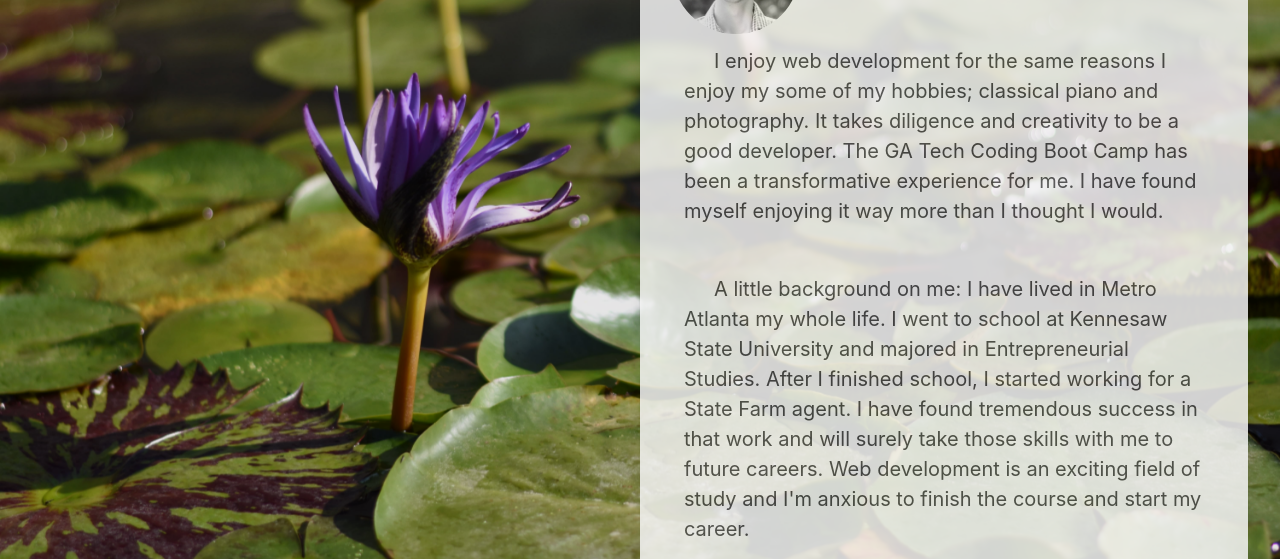
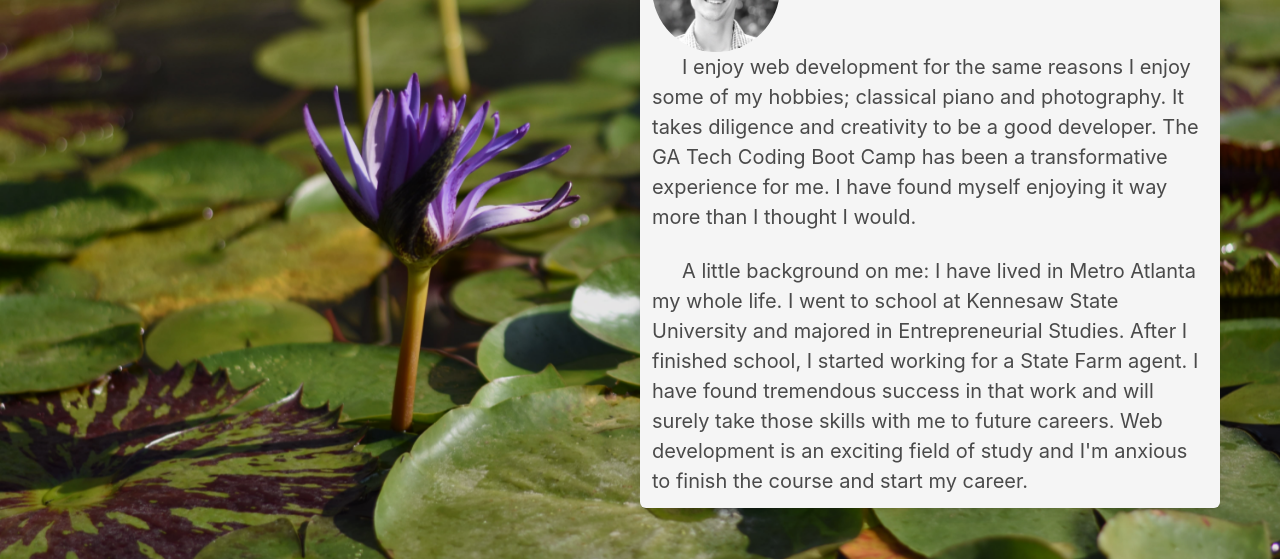
Before and after one commit to JacobHoss/portfolio, a plain HTML site: page index.html in a window 1280 px wide. Shown: the part 206-765 px from the top of the page. Drawn offline with nearby package versions, Linux system fonts and the light colour scheme.

Commit message:
made final styling adjustments. Correct typo in about me. Changed opacity back to 1.0 for main divs

```diff
--- a/index.html
+++ b/index.html
@@ -12,12 +12,6 @@
 	<link href="https://stackpath.bootstrapcdn.com/font-awesome/4.7.0/css/font-awesome.min.css" rel="stylesheet"
 		integrity="sha384-wvfXpqpZZVQGK6TAh5PVlGOfQNHSoD2xbE+QkPxCAFlNEevoEH3Sl0sibVcOQVnN" crossorigin="anonymous">
 </head>
-<!-- <style>
-    html {
-    background: url('assets/DSC_0094.jpg') no-repeat center fixed;
-    background-size: cover;
-}
-</style> -->
 
 <body>
 	<!-- START NAV -->
@@ -33,7 +27,7 @@
 					<span></span>
 				</span>
 			</div>
-			<div id="navbarMenu" class="navbar-menu is-size-5">
+			<div id="navbarMenu" class="navbar-menu is-size-5 has-text-right">
 				<div class="navbar-end">
 					<a class="navbar-item" href="index.html"><strong>About Me</strong></a>
 					<a class="navbar-item" href="./assets/resume.pdf" target="_blank">Resume</a>
@@ -56,13 +50,14 @@
 		</div>
 	</nav>
 	<!-- END NAV -->
+	<!-- Lily Pad Background Div -->
 	<div class="page-bg"></div>
-	<article class="faded hero is-fullheight">
+	<article class="hero is-fullheight">
 		<div class="hero-body">
 			<div class="container has-text-centered">
-				<div class="columns is-8 is-variable ">
+				<div class="columns is-8">
 					<div class="column has-text-left">
-
+						<!-- Links to Github and LinkedIn -->
 						<div class="social-media">
 							<a href="https://github.com/JacobHoss" target="_blank" class="button is-light is-large"><i
 									class="fa fa-github" aria-hidden="true"></i></a>
@@ -70,17 +65,17 @@
 								class="button is-light is-large"><i class="fa fa-linkedin" aria-hidden="true"></i></a>
 						</div>
 					</div>
-					<div class="column has-text-left box has-background-light">
+					<div class="column has-text-left box has-background-light mx-2">
 						<article>
 							<figure class="image is-128x128">
 								<img src="assets/portrait.jpg" class="is-rounded">
 							</figure>
-								<p class="indent is-size-5 has-text-grey-dark px-3 py-3">
-									I enjoy web development for the same reasons I enjoy my some of my hobbies;
+								<p class="indent is-size-5 has-text-grey-dark">
+									I enjoy web development for the same reasons I enjoy some of my hobbies;
 									classical piano and photography. It takes diligence and creativity to be a good
 									developer. The GA Tech Coding Boot Camp has been a transformative experience for me.
 									I have found myself enjoying it way more than I thought I would. </p><br>
-								<p class="indent is-size-5 has-text-grey-dark px-3 py-3">A little background on me: I
+								<p class="indent is-size-5 has-text-grey-dark">A little background on me: I
 									have lived in Metro Atlanta my whole life. I went to school at Kennesaw State
 									University and majored in Entrepreneurial Studies. After I finished school, I
 									started working for a State Farm agent. I have found tremendous success in that work
@@ -93,7 +88,7 @@
 			</div>
 		</div>
 		</section>
-
+		<!-- Footer with Link to Instagram -->
 		<footer class="faded custom-footer">
 			<div class="content has-text-centered">
 				<p>
```
Also changed, not shown: contact.html (+3 -3 lines), portfolio.html (+1 -1 lines).
